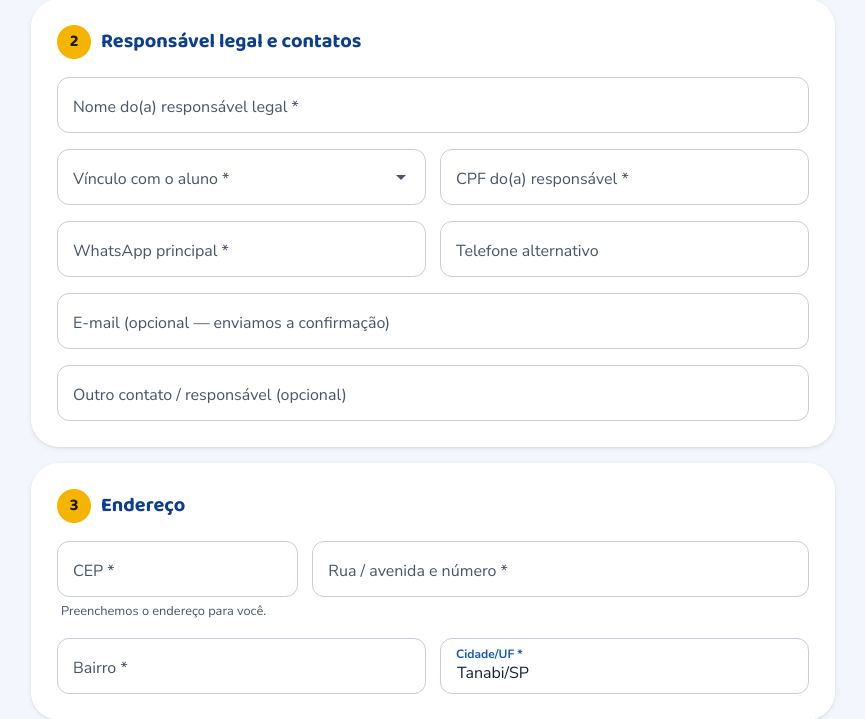
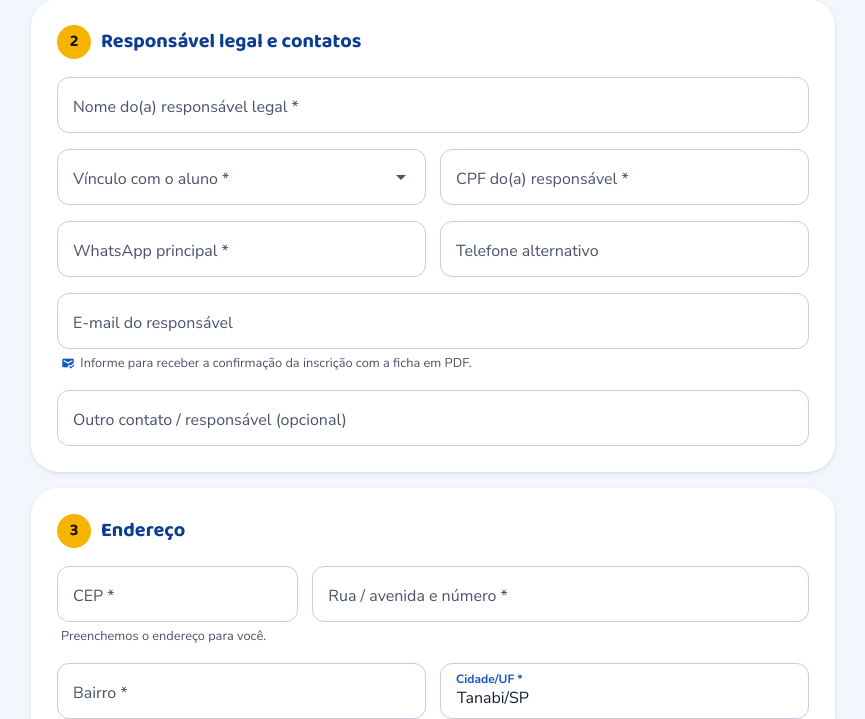
Before and after one commit to DrMetzger/FundacaoTanabi, a PHP site: page /concurso-de-bolsas.html in a window 1280 px wide. Shown: the part 939-1658 px from the top of the page, without its empty margins (43-908 px from the left). Run offline with PHP 8.4, Linux system fonts and the light colour scheme.

Commit message:
Ficha: destaca e-mail para confirmação e mostra o destino na tela de sucesso
Co-Authored-By: Claude Opus 5.5 <noreply@anthropic.com>
Claude-Session: https://claude.ai/code/session_018Fa9fTr4J3gQqMYPBMksqv

```diff
--- a/assets/css/style.css
+++ b/assets/css/style.css
@@ -592,3 +592,5 @@ html.hc .topbar { background: #fff; }
 [hidden] { display: none !important; }
 .ficha__info .ms, .contact-list .ms, .check__box .ms { flex: none; }
 .ficha__info .ms { overflow: visible; }
+
+.field__hint .ms { font-size: 1.1em; color: var(--primary-500); margin-right: 2px; overflow: visible; }
--- a/assets/js/bolsas.js
+++ b/assets/js/bolsas.js
@@ -110,6 +110,10 @@
       const j = await r.json().catch(() => ({}));
       if (!r.ok || !j.ok) throw new Error(j.erro || 'Não foi possível enviar agora.');
       $('#sucessoNum').textContent = j.numero;
+      const mail = $('#email').value.trim();
+      if (mail) {
+        $('#sucessoMsg').textContent = `Enviamos a confirmação com a ficha em PDF para ${mail}. Se não encontrar, confira a caixa de spam. A secretaria entrará em contato pelo WhatsApp informado.`;
+      }
       const msg = `Olá! Fiz a inscrição nº ${j.numero} no Concurso de Bolsas 2027 (aluno(a): ${$('#aluno_nome').value}).`;
       $('#sucessoWhats').href = `https://wa.me/5517988470429?text=${encodeURIComponent(msg)}`;
       form.hidden = true;
--- a/concurso-de-bolsas.html
+++ b/concurso-de-bolsas.html
@@ -146,7 +146,8 @@
               </div>
               <div class="field col-12">
                 <input id="email" name="email" type="email" inputmode="email" placeholder=" " autocomplete="email" maxlength="120">
-                <label for="email">E-mail (opcional — enviamos a confirmação)</label>
+                <label for="email">E-mail do responsável</label>
+                <span class="field__hint"><span class="ms" aria-hidden="true">mark_email_read</span> Informe para receber a confirmação da inscrição com a ficha em PDF.</span>
               </div>
               <div class="field col-12">
                 <input id="outro_contato" name="outro_contato" type="text" placeholder=" " maxlength="160">
```
